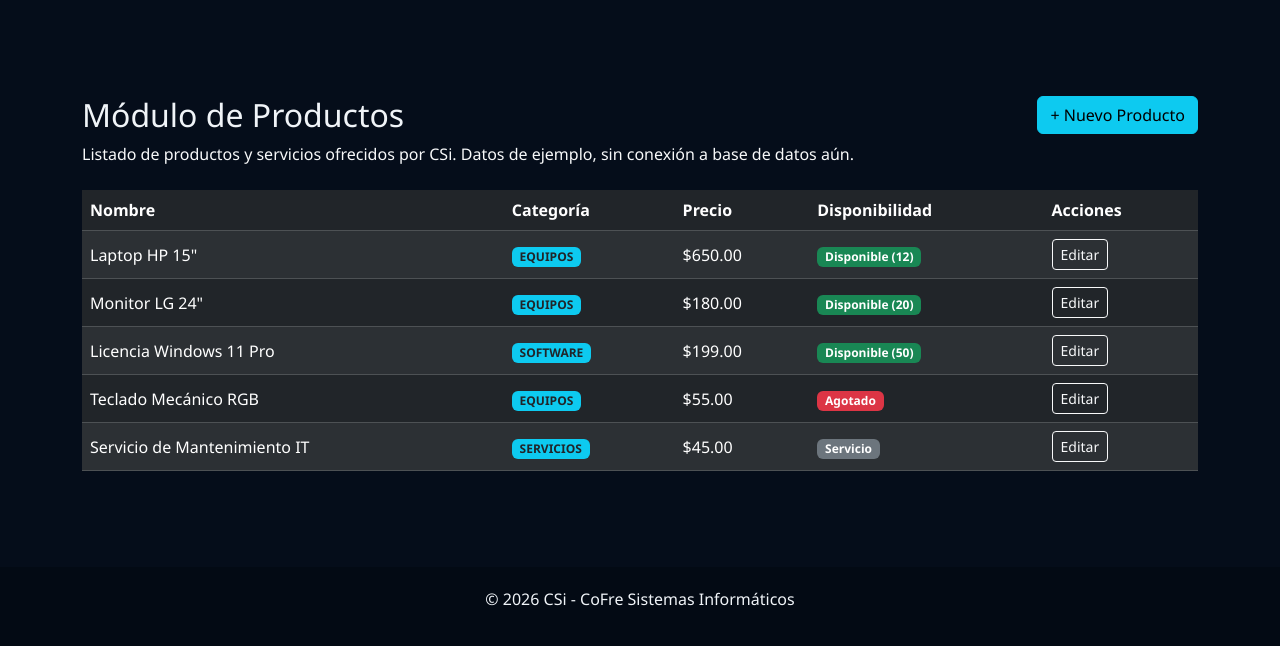
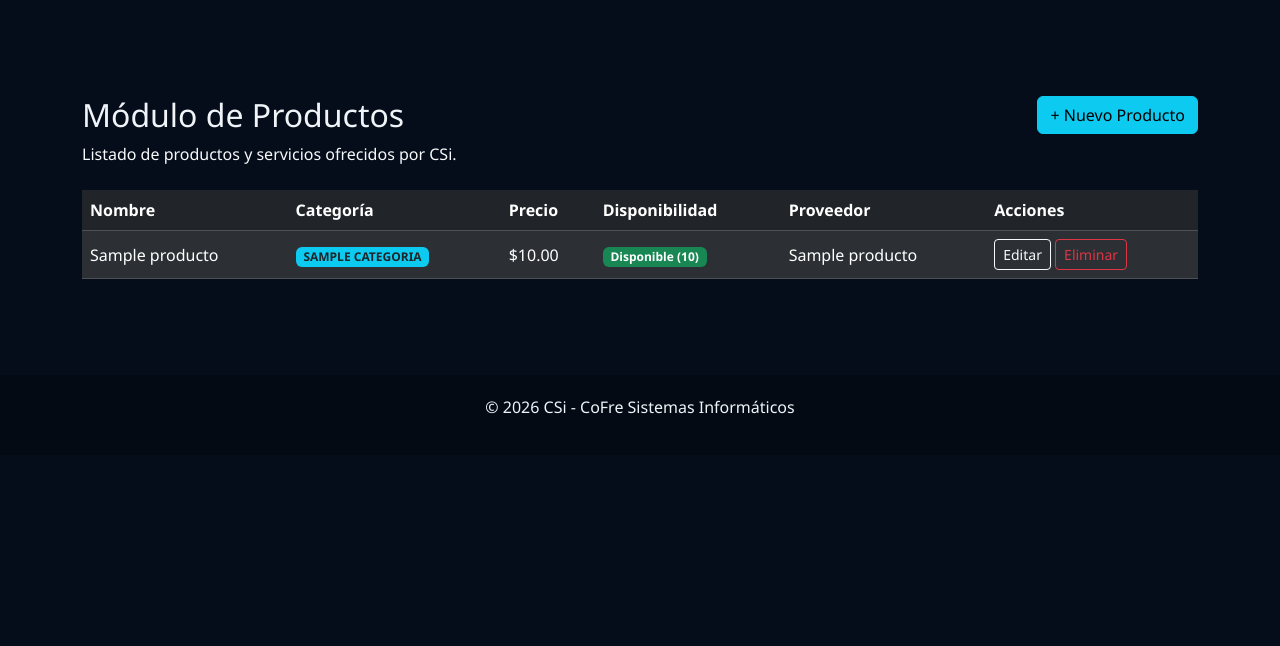
Before and after one commit to DanielCobosFreire/DanielCobosFreire.github.io, a Flask app: page /productos in a window 1280 px wide. Shown: the part 56-702 px from the top of the page. Run offline with Flask 3, Linux system fonts and the light colour scheme; data comes from the database, SQL or seed files in the repository; a database or web service that is not in the repository returns one stand-in record (values such as "Sample title"); parts of the project's set-up code (start-up, migrations or seed data) failed here and were passed over; some libraries are stand-ins or nearby versions.

Commit message:
Add files via upload

```diff
--- a/app.py
+++ b/app.py
@@ -5,18 +5,22 @@
 # estructuras repetitivas, condicionales y filtros).
 # Semana 11: se incorporan formularios con Flask-WTF y WTForms, validación
 # del lado del servidor, protección CSRF y una SECRET_KEY.
-# Semana 12: se incorpora persistencia real con SQLite para el módulo de
-# Productos (flujo Formulario -> Validación -> INSERT -> SELECT -> Jinja2).
-# Los demás módulos (clientes, proveedores, facturación) se mantienen con
-# listas de Python en memoria, tal como quedaron en la Semana 11, listos
-# para incorporar su propia persistencia en avances posteriores.
+# Semana 12: persistencia local con SQLite para el módulo de Productos.
+# Semana 13: la aplicación evoluciona de SQLite a una base de datos
+# relacional real (PostgreSQL), con un modelo de varias tablas relacionadas
+# mediante FOREIGN KEY (productos.id_proveedor -> proveedores.id_proveedor).
+# El módulo de Productos implementa el flujo completo LISTAR (SELECT +
+# JOIN), AGREGAR (INSERT), MODIFICAR (UPDATE) y ELIMINAR (DELETE) contra
+# PostgreSQL. Clientes, proveedores (como catálogo propio) y facturación
+# se mantienen con listas de Python en memoria, "preparados" para
+# incorporar su propia persistencia en un avance posterior.
 
 import os
-import sqlite3
 from datetime import datetime
+from flask import Flask, render_template, redirect, url_for, flash
+from flask_wtf.csrf import CSRFProtect
 
-from flask import Flask, render_template, redirect, url_for, flash
-
+from conexion import obtener_conexion
 from forms.producto_form import ProductoForm
 from forms.cliente_form import ClienteForm
 from forms.proveedor_form import ProveedorForm
@@ -30,60 +34,70 @@ app = Flask(__name__)
 # proyecto funcione de inmediato al ejecutarlo localmente.
 app.config['SECRET_KEY'] = 'csi-clave-secreta-semana11-cambiar-en-produccion'
 
+# Semana 13: se activa CSRFProtect de forma global. Los formularios basados
+# en FlaskForm (productos, clientes, proveedores, facturación) ya incluían
+# su propio token vía form.hidden_tag(); esto además protege la nueva
+# ruta de eliminación de productos, que envía un POST simple (sin una
+# clase FlaskForm detrás) y usa {{ csrf_token() }} directamente en la plantilla.
+csrf = CSRFProtect(app)
+
 
 # =============================================================================
-# Semana 12: configuración de la base de datos SQLite (data/ferreteria.db).
+# Semana 13: inicialización del esquema relacional en PostgreSQL.
+# Se ejecuta sql/esquema.sql (CREATE TABLE IF NOT EXISTS para las 4 tablas)
+# y, si la tabla productos está vacía, se siembran algunos proveedores y
+# productos de ejemplo para no perder los datos de demostración de
+# semanas anteriores.
 # =============================================================================
-BASE_DIR = os.path.dirname(os.path.abspath(__file__))
-DATA_DIR = os.path.join(BASE_DIR, 'data')
-DB_PATH = os.path.join(DATA_DIR, 'ferreteria.db')
-
-
-def obtener_conexion():
-    """Abre una nueva conexión a la base de datos SQLite.
-    row_factory = sqlite3.Row permite acceder a las columnas por nombre
-    (fila['nombre']) además de por posición, lo que facilita convertirlas
-    a diccionarios para las plantillas Jinja2."""
-    conn = sqlite3.connect(DB_PATH)
-    conn.row_factory = sqlite3.Row
-    return conn
+RUTA_ESQUEMA_SQL = os.path.join(os.path.dirname(os.path.abspath(__file__)), 'sql', 'esquema.sql')
 
 
 def inicializar_base_datos():
-    """Crea la carpeta data/ y la tabla 'productos' si todavía no existen
-    (CREATE TABLE IF NOT EXISTS), y siembra algunos productos de ejemplo
-    únicamente la primera vez que se ejecuta la aplicación (tabla vacía),
-    para no perder los datos de demostración de semanas anteriores."""
-    os.makedirs(DATA_DIR, exist_ok=True)
+    """Crea las tablas del modelo relacional (si no existen) ejecutando
+    sql/esquema.sql, y siembra datos de ejemplo solo la primera vez."""
+    conn = obtener_conexion()
+    with conn:
+        with conn.cursor() as cur:
+            with open(RUTA_ESQUEMA_SQL, 'r', encoding='utf-8') as archivo_sql:
+                cur.execute(archivo_sql.read())
+    _sembrar_datos_iniciales(conn)
+    conn.close()
 
-    conn = obtener_conexion()
-    conn.execute('''
-        CREATE TABLE IF NOT EXISTS productos (
-            id INTEGER PRIMARY KEY AUTOINCREMENT,
-            nombre TEXT NOT NULL,
-            categoria TEXT NOT NULL,
-            precio REAL NOT NULL,
-            stock INTEGER
-        )
-    ''')
+
+def _sembrar_datos_iniciales(conn):
+    """Inserta proveedores y productos de ejemplo únicamente si las tablas
+    todavía están vacías (para no duplicar datos en cada reinicio)."""
+    with conn.cursor() as cur:
+        cur.execute('SELECT COUNT(*) AS total FROM proveedores')
+        if cur.fetchone()['total'] == 0:
+            cur.execute(
+                'INSERT INTO proveedores (nombre, telefono, correo) VALUES '
+                '(%s, %s, %s), (%s, %s, %s), (%s, %s, %s)',
+                (
+                    'TecnoSuministros S.A.', '02-2345678', 'ventas@tecnosuministros.com',
+                    'DistriSoft Ecuador', '02-3456789', 'contacto@distrisoft.ec',
+                    'RedNet Cía. Ltda.', '02-4567890', 'info@rednet.ec',
+                )
+            )
+
+        cur.execute('SELECT COUNT(*) AS total FROM productos')
+        if cur.fetchone()['total'] == 0:
+            cur.execute('SELECT id_proveedor, nombre FROM proveedores ORDER BY id_proveedor')
+            proveedores = {fila['nombre']: fila['id_proveedor'] for fila in cur.fetchall()}
+
+            productos_ejemplo = [
+                ('Laptop HP 15"', 'Equipos', 650.00, 12, proveedores.get('TecnoSuministros S.A.')),
+                ('Monitor LG 24"', 'Equipos', 180.00, 20, proveedores.get('TecnoSuministros S.A.')),
+                ('Licencia Windows 11 Pro', 'Software', 199.00, 50, proveedores.get('DistriSoft Ecuador')),
+                ('Teclado Mecánico RGB', 'Equipos', 55.00, 0, proveedores.get('TecnoSuministros S.A.')),
+                ('Servicio de Mantenimiento IT', 'Servicios', 45.00, None, None),
+            ]
+            cur.executemany(
+                'INSERT INTO productos (nombre, categoria, precio, stock, id_proveedor) '
+                'VALUES (%s, %s, %s, %s, %s)',
+                productos_ejemplo
+            )
     conn.commit()
-
-    total = conn.execute('SELECT COUNT(*) AS total FROM productos').fetchone()['total']
-    if total == 0:
-        productos_ejemplo = [
-            ('Laptop HP 15"', 'Equipos', 650.00, 12),
-            ('Monitor LG 24"', 'Equipos', 180.00, 20),
-            ('Licencia Windows 11 Pro', 'Software', 199.00, 50),
-            ('Teclado Mecánico RGB', 'Equipos', 55.00, 0),
-            ('Servicio de Mantenimiento IT', 'Servicios', 45.00, None),
-        ]
-        conn.executemany(
-            'INSERT INTO productos (nombre, categoria, precio, stock) VALUES (?, ?, ?, ?)',
-            productos_ejemplo
-        )
-        conn.commit()
-
-    conn.close()
 
 
 # Se inicializa la base de datos al arrancar la aplicación (una sola vez,
@@ -107,10 +121,11 @@ empresa_info = {
 
 
 # =============================================================================
-# Semana 11: datos de ejemplo a nivel de módulo (listas mutables) para los
-# módulos que TODAVÍA no tienen persistencia en base de datos. Productos ya
-# no usa una lista: desde la Semana 12 se almacena en SQLite (ver más abajo
-# 'inicializar_base_datos' y las vistas 'productos' / 'formulario_producto').
+# Datos de ejemplo a nivel de módulo (listas mutables) para los módulos que
+# TODAVÍA no tienen persistencia en base de datos. Productos ya no usa una
+# lista ni SQLite: desde la Semana 13 se almacena en PostgreSQL (ver
+# inicializar_base_datos, y las vistas 'productos' / 'formulario_producto'
+# / 'eliminar_producto' más abajo).
 # =============================================================================
 clientes_data = [
     {'nombre': 'Juan Pérez', 'empresa': 'Ferretería El Tornillo',
@@ -159,17 +174,26 @@ def index():
 @app.route('/productos')
 def productos():
     """Módulo de Productos: listado.
-    Semana 12: los registros ya no vienen de una lista de Python, sino de
-    una consulta SELECT a la base de datos SQLite (data/ferreteria.db)."""
+    Semana 13: SELECT con JOIN hacia proveedores (clave foránea
+    productos.id_proveedor -> proveedores.id_proveedor) para mostrar el
+    nombre del proveedor de cada producto, no solo su id."""
     conn = obtener_conexion()
-    filas = conn.execute('SELECT id, nombre, categoria, precio, stock FROM productos ORDER BY id').fetchall()
+    with conn.cursor() as cur:
+        cur.execute('''
+            SELECT p.id_producto, p.nombre, p.categoria, p.precio, p.stock,
+                   pr.id_proveedor AS id_proveedor,
+                   pr.nombre AS proveedor_nombre
+            FROM productos p
+            LEFT JOIN proveedores pr ON p.id_proveedor = pr.id_proveedor
+            ORDER BY p.id_producto
+        ''')
+        filas = cur.fetchall()
     conn.close()
 
-    # Se convierte cada sqlite3.Row a un diccionario para que la plantilla
-    # productos.html siga usando la misma sintaxis Jinja2 de siempre
-    # ({{ producto.nombre }}, {{ producto.stock }}, etc.).
-    productos_lista = [dict(fila) for fila in filas]
-    return render_template('productos.html', productos=productos_lista)
+    # RealDictCursor ya entrega cada fila como diccionario, listo para
+    # que productos.html siga usando {{ producto.nombre }}, {{ producto.stock }},
+    # {{ producto.proveedor_nombre }}, etc.
+    return render_template('productos.html', productos=filas)
 
 
 @app.route('/clientes')
@@ -195,55 +219,87 @@ def facturacion():
 # Cada vista acepta GET (mostrar el formulario, vacío o precargado) y POST
 # (procesar y validar el envío). La misma vista y la misma plantilla sirven
 # tanto para "nuevo" como para "editar".
-# Productos (Semana 12) usa el id real de SQLite; clientes, proveedores y
-# facturación siguen usando el índice de su lista en memoria, a la espera
-# de incorporar su propia persistencia en un avance posterior.
+# Productos (Semana 13) usa el id_producto real de PostgreSQL, incluyendo
+# la clave foránea hacia proveedores; clientes, proveedores y facturación
+# siguen usando el índice de su lista en memoria, a la espera de
+# incorporar su propia persistencia en un avance posterior.
 # =============================================================================
+
+def _obtener_choices_proveedores():
+    """Consulta los proveedores existentes en PostgreSQL y arma la lista de
+    choices para el SelectField 'proveedor' del formulario. Se incluye
+    siempre la opción "Sin proveedor asignado" (id vacío -> NULL en la BD)."""
+    conn = obtener_conexion()
+    with conn.cursor() as cur:
+        cur.execute('SELECT id_proveedor, nombre FROM proveedores ORDER BY nombre')
+        filas = cur.fetchall()
+    conn.close()
+    choices = [('', 'Sin proveedor asignado')]
+    choices += [(str(fila['id_proveedor']), fila['nombre']) for fila in filas]
+    return choices
+
 
 @app.route('/productos/nuevo', methods=['GET', 'POST'])
 @app.route('/productos/editar/<int:producto_id>', methods=['GET', 'POST'])
 def formulario_producto(producto_id=None):
     """Registro/edición de un producto. Reutiliza ProductoForm para ambos casos.
 
-    Semana 12: en lugar de una lista de Python, el producto se busca,
-    inserta o actualiza directamente en SQLite. 'producto_id' es ahora la
-    clave primaria real de la tabla 'productos' (columna id), no un simple
-    índice de lista como en los demás módulos."""
+    Semana 13: el producto se busca, inserta o actualiza directamente en
+    PostgreSQL, incluyendo la clave foránea hacia proveedores. 'producto_id'
+    es la clave primaria real de la tabla 'productos' (columna id_producto)."""
     conn = obtener_conexion()
 
     if producto_id is not None:
-        fila = conn.execute('SELECT * FROM productos WHERE id = ?', (producto_id,)).fetchone()
+        with conn.cursor() as cur:
+            cur.execute('SELECT * FROM productos WHERE id_producto = %s', (producto_id,))
+            fila = cur.fetchone()
         if fila is None:
             conn.close()
             flash('El producto solicitado no existe.', 'danger')
             return redirect(url_for('productos'))
-        form = ProductoForm(data=dict(fila))
+
+        datos_iniciales = dict(fila)
+        # El SelectField "proveedor" espera un string; la BD guarda un
+        # entero (o NULL). '' representa "Sin proveedor asignado".
+        datos_iniciales['proveedor'] = (
+            str(datos_iniciales['id_proveedor']) if datos_iniciales['id_proveedor'] is not None else ''
+        )
+        form = ProductoForm(data=datos_iniciales)
     else:
         form = ProductoForm()
 
-    # Semana 12: form.validate_on_submit() se sigue evaluando ANTES de
-    # tocar la base de datos; solo si los datos son válidos se ejecuta
-    # el INSERT o el UPDATE.
+    # Las choices del proveedor se llenan dinámicamente con lo que exista
+    # en la base de datos, ANTES de validar el formulario.
+    form.proveedor.choices = _obtener_choices_proveedores()
+
+    # form.validate_on_submit() se sigue evaluando ANTES de tocar la base
+    # de datos; solo si los datos son válidos se ejecuta el INSERT o el UPDATE.
     if form.validate_on_submit():
         nombre = form.nombre.data
         categoria = form.categoria.data
         precio = form.precio.data
         stock = form.stock.data  # None si el campo se dejó en blanco (servicio)
+        id_proveedor = int(form.proveedor.data) if form.proveedor.data else None
 
-        if producto_id is not None:
-            # UPDATE parametrizado (placeholders "?", nunca concatenación directa)
-            conn.execute(
-                'UPDATE productos SET nombre = ?, categoria = ?, precio = ?, stock = ? WHERE id = ?',
-                (nombre, categoria, precio, stock, producto_id)
-            )
-            flash('Producto actualizado correctamente.', 'success')
-        else:
-            # INSERT parametrizado
-            conn.execute(
-                'INSERT INTO productos (nombre, categoria, precio, stock) VALUES (?, ?, ?, ?)',
-                (nombre, categoria, precio, stock)
-            )
-            flash('Producto registrado correctamente.', 'success')
+        with conn.cursor() as cur:
+            if producto_id is not None:
+                # UPDATE parametrizado (placeholders "%s", nunca concatenación
+                # directa) con WHERE para modificar únicamente este producto.
+                cur.execute(
+                    '''UPDATE productos
+                       SET nombre = %s, categoria = %s, precio = %s, stock = %s, id_proveedor = %s
+                       WHERE id_producto = %s''',
+                    (nombre, categoria, precio, stock, id_proveedor, producto_id)
+                )
+                flash('Producto actualizado correctamente.', 'success')
+            else:
+                # INSERT parametrizado
+                cur.execute(
+                    '''INSERT INTO productos (nombre, categoria, precio, stock, id_proveedor)
+                       VALUES (%s, %s, %s, %s, %s)''',
+                    (nombre, categoria, precio, stock, id_proveedor)
+                )
+                flash('Producto registrado correctamente.', 'success')
 
         conn.commit()
         conn.close()
@@ -251,6 +307,29 @@ def formulario_producto(producto_id=None):
 
     conn.close()
     return render_template('formulario_producto.html', form=form, indice=producto_id)
+
+
+@app.route('/productos/eliminar/<int:producto_id>', methods=['POST'])
+def eliminar_producto(producto_id):
+    """Elimina un único producto de PostgreSQL.
+    Semana 13: DELETE parametrizado, siempre con WHERE por id_producto para
+    no afectar el resto de la tabla; se pide confirmación visual en
+    productos.html (modal de Bootstrap) antes de enviar este POST."""
+    conn = obtener_conexion()
+    with conn.cursor() as cur:
+        cur.execute('SELECT nombre FROM productos WHERE id_producto = %s', (producto_id,))
+        fila = cur.fetchone()
+        if fila is None:
+            conn.close()
+            flash('El producto solicitado no existe o ya fue eliminado.', 'danger')
+            return redirect(url_for('productos'))
+
+        cur.execute('DELETE FROM productos WHERE id_producto = %s', (producto_id,))
+    conn.commit()
+    conn.close()
+
+    flash(f'Producto "{fila["nombre"]}" eliminado correctamente.', 'success')
+    return redirect(url_for('productos'))
 
 
 @app.route('/clientes/nuevo', methods=['GET', 'POST'])
--- a/requirements.txt
+++ b/requirements.txt
@@ -1,3 +1,4 @@
 flask
 flask-wtf
 email_validator
+psycopg2-binary
--- a/templates/productos.html
+++ b/templates/productos.html
@@ -10,7 +10,10 @@
 <!-- Semana 11: enlace a la vista de formulario (Flask-WTF) para registrar un producto -->
 <a href="{{ url_for('formulario_producto') }}" class="btn btn-info">+ Nuevo Producto</a>
 </div>
-<p class="text-light mb-4">Listado de productos y servicios ofrecidos por CSi. Datos de ejemplo, sin conexión a base de datos aún.</p>
+<p class="text-light mb-4">
+Listado de productos y servicios ofrecidos por CSi.
+<!-- Semana 13: los datos ya vienen de PostgreSQL (SELECT con JOIN hacia proveedores), no de una lista de Python. -->
+</p>
 
 <div class="table-responsive">
 <table class="table table-dark table-striped align-middle">
@@ -20,6 +23,7 @@
 <th>Categoría</th>
 <th>Precio</th>
 <th>Disponibilidad</th>
+<th>Proveedor</th>
 <th>Acciones</th>
 </tr>
 </thead>
@@ -42,13 +46,28 @@
 {% endif %}
 </td>
 <td>
-<!-- Semana 12: se enlaza con el id real de la fila en SQLite, no con la posición en un bucle -->
-<a href="{{ url_for('formulario_producto', producto_id=producto.id) }}" class="btn btn-outline-light btn-sm">Editar</a>
+<!-- Semana 13: nombre del proveedor obtenido mediante JOIN con la
+     tabla proveedores a través de la clave foránea id_proveedor -->
+{% if producto.proveedor_nombre %}
+{{ producto.proveedor_nombre }}
+{% else %}
+<span class="text-muted fst-italic">Sin proveedor</span>
+{% endif %}
+</td>
+<td class="text-nowrap">
+<!-- Semana 13: se enlaza con id_producto, la clave primaria real en PostgreSQL -->
+<a href="{{ url_for('formulario_producto', producto_id=producto.id_producto) }}" class="btn btn-outline-light btn-sm">Editar</a>
+<button type="button" class="btn btn-outline-danger btn-sm"
+        data-bs-toggle="modal" data-bs-target="#modalConfirmarEliminarProducto"
+        data-producto-id="{{ producto.id_producto }}"
+        data-producto-nombre="{{ producto.nombre }}">
+Eliminar
+</button>
 </td>
 </tr>
 {% else %}
 <tr>
-<td colspan="5" class="text-center text-muted">No hay productos registrados por el momento.</td>
+<td colspan="6" class="text-center text-muted">No hay productos registrados por el momento.</td>
 </tr>
 {% endfor %}
 </tbody>
@@ -57,4 +76,47 @@
 
 </div>
 </section>
+
+<!-- ============================================================
+     Semana 13: modal Bootstrap de confirmación antes de eliminar un
+     producto (DELETE en PostgreSQL). El botón "Eliminar" de cada fila
+     llena este modal vía JS con el id y el nombre del producto elegido;
+     al confirmar, se envía un POST a /productos/eliminar/<id>.
+     ============================================================ -->
+<div class="modal fade" id="modalConfirmarEliminarProducto" tabindex="-1"
+     aria-labelledby="modalConfirmarEliminarProductoLabel" aria-hidden="true">
+<div class="modal-dialog modal-dialog-centered">
+<div class="modal-content text-dark">
+<div class="modal-header">
+<h5 class="modal-title" id="modalConfirmarEliminarProductoLabel">Confirmar eliminación</h5>
+<button type="button" class="btn-close" data-bs-dismiss="modal" aria-label="Cerrar"></button>
+</div>
+<div class="modal-body">
+<p>¿Está seguro de que desea eliminar el producto
+<strong id="nombreProductoAEliminar"></strong>? Esta acción no se puede deshacer.</p>
+</div>
+<div class="modal-footer">
+<button type="button" class="btn btn-secondary" data-bs-dismiss="modal">Cancelar</button>
+<form id="formEliminarProducto" method="POST" action="">
+<input type="hidden" name="csrf_token" value="{{ csrf_token() }}">
+<button type="submit" class="btn btn-danger">Sí, eliminar</button>
+</form>
+</div>
+</div>
+</div>
+</div>
+
+<script>
+// Semana 13: al abrir el modal, se toma el id y el nombre del producto
+// desde los atributos data-* del botón "Eliminar" que lo disparó, y se
+// ajusta dinámicamente la acción del formulario antes de enviarlo.
+document.getElementById('modalConfirmarEliminarProducto').addEventListener('show.bs.modal', function (evento) {
+  const boton = evento.relatedTarget;
+  const productoId = boton.getAttribute('data-producto-id');
+  const productoNombre = boton.getAttribute('data-producto-nombre');
+
+  document.getElementById('nombreProductoAEliminar').textContent = productoNombre;
+  document.getElementById('formEliminarProducto').action = '/productos/eliminar/' + productoId;
+});
+</script>
 {% endblock %}
```
Also changed, not shown: conexion/__init__.py (added, +9 -0 lines), conexion/conexion.py (added, +45 -0 lines), forms/producto_form.py (+14 -0 lines), sql/esquema.sql (added, +56 -0 lines), templates/formulario_producto.html (+9 -0 lines), README.md.
